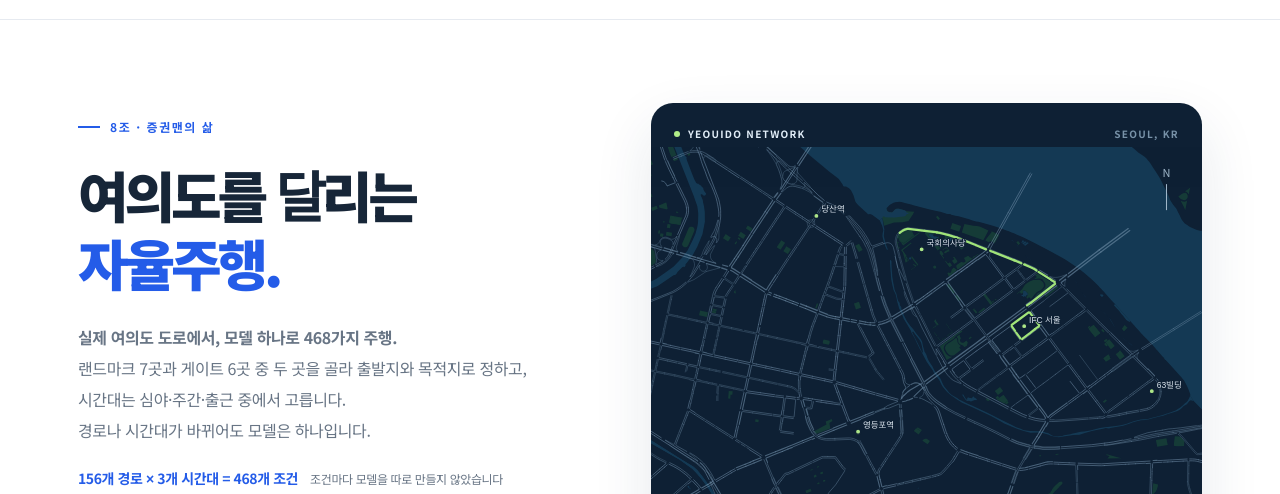
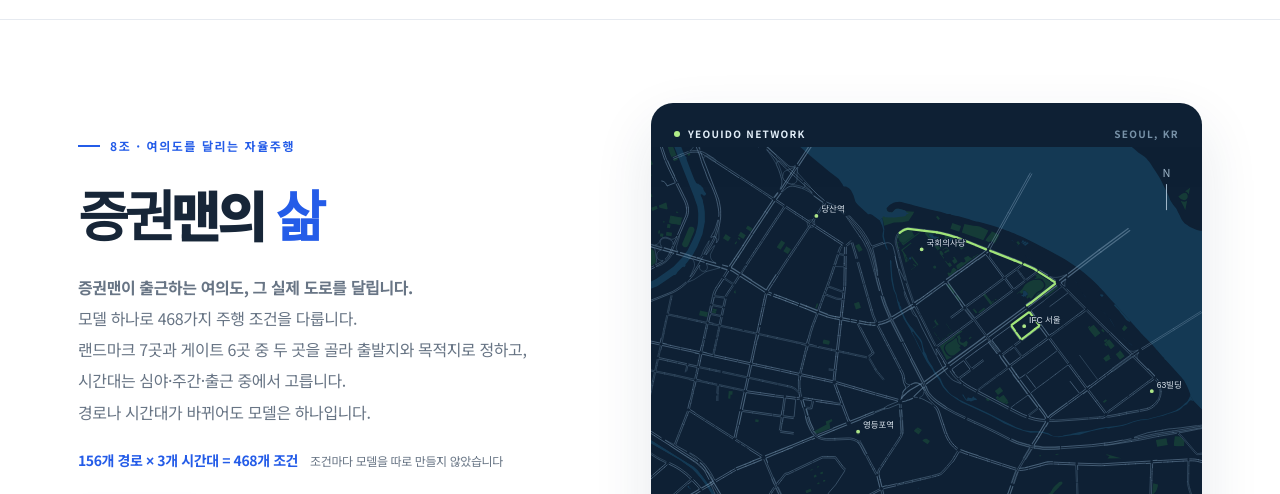
Before and after one commit to mk11226/yeouido-sumo, a plain HTML site: page index.html in a window 1280 px wide. Shown: the part 68-562 px from the top of the page. Drawn offline with Linux system fonts and the light colour scheme.

Commit message:
Add files via upload

```diff
--- a/index.html
+++ b/index.html
@@ -3,8 +3,8 @@
 <head>
 <meta charset="utf-8"><meta name="viewport" content="width=device-width,initial-scale=1">
 <meta name="description" content="여의도 실제 도로망에서 학습한 자율주행. SUMO와 BC·PPO를 활용한 8조 프로젝트의 코드, 데이터, 발표 자료와 주행 영상.">
-<link rel="canonical" href="https://mk11226.github.io/yeouido-sumo/"><meta property="og:url" content="https://mk11226.github.io/yeouido-sumo/"><meta property="og:type" content="website"><meta property="og:image" content="https://mk11226.github.io/yeouido-sumo/assets/yeouido-network.svg"><meta name="theme-color" content="#245ce8"><meta property="og:title" content="YEOUIDO DRIVE · 8조 여의도 자율주행"><meta property="og:description" content="여의도 실제 도로 데이터로 만든 SUMO 환경에서 학습한 자율주행 프로젝트.">
-<title>YEOUIDO DRIVE — 8조 여의도 자율주행 프로젝트</title>
+<link rel="canonical" href="https://mk11226.github.io/yeouido-sumo/"><meta property="og:url" content="https://mk11226.github.io/yeouido-sumo/"><meta property="og:type" content="website"><meta property="og:image" content="https://mk11226.github.io/yeouido-sumo/assets/yeouido-network.svg"><meta name="theme-color" content="#245ce8"><meta property="og:title" content="증권맨의 삶 · 8조 여의도 자율주행"><meta property="og:description" content="여의도 실제 도로 데이터로 만든 SUMO 환경에서 학습한 자율주행 프로젝트.">
+<title>증권맨의 삶 — 8조 여의도 자율주행 프로젝트</title>
 <link rel="icon" href="assets/favicon.svg" type="image/svg+xml"><link rel="stylesheet" href="style.css">
 <style>
 /* ===== 추가 섹션: 학습 단계 · 결과 · 주행 영상 (style.css 톤에 맞춤) ===== */
@@ -48,7 +48,7 @@
 
 <!-- ===== 소개 ===== -->
 <section class="hero wrap" id="project">
-<div class="hero-copy"><p class="eyebrow"><span class="tiny-line"></span> 8조 · 증권맨의 삶</p><h1>여의도를 달리는<br><span>자율주행.</span></h1><p class="hero-desc"><strong>실제 여의도 도로에서, 모델 하나로 468가지 주행.</strong><br>랜드마크 7곳과 게이트 6곳 중 두 곳을 골라 출발지와 목적지로 정하고,<br class="desktop-br"> 시간대는 심야·주간·출근 중에서 고릅니다.<br>경로나 시간대가 바뀌어도 모델은 하나입니다.</p><p class="route-count"><strong>156개 경로 × 3개 시간대 = 468개 조건</strong><span>조건마다 모델을 따로 만들지 않았습니다</span></p><div class="hero-links"><a class="button primary" data-resource="github" href="https://github.com/mk11226/yeouido_sumo_ws/tree/final" target="_blank" rel="noopener noreferrer"><svg viewBox="0 0 24 24" aria-hidden="true"><path d="m8 5-7 7 7 7m8-14 7 7-7 7M14 3l-4 18"/></svg>코드 보기</a><a class="button secondary" data-resource="dataset" href="https://huggingface.co/datasets/mk11226/yeouido_sumo" target="_blank" rel="noopener noreferrer">데이터셋 보기</a></div><div class="hero-meta"><span>실제 도로 데이터</span><span>SUMO 시뮬레이션</span><span>BC · PPO</span></div></div>
+<div class="hero-copy"><p class="eyebrow"><span class="tiny-line"></span> 8조 · 여의도를 달리는 자율주행</p><h1>증권맨의 <span>삶</span></h1><p class="hero-desc"><strong>증권맨이 출근하는 여의도, 그 실제 도로를 달립니다.</strong><br>모델 하나로 468가지 주행 조건을 다룹니다.<br>랜드마크 7곳과 게이트 6곳 중 두 곳을 골라 출발지와 목적지로 정하고,<br class="desktop-br"> 시간대는 심야·주간·출근 중에서 고릅니다.<br>경로나 시간대가 바뀌어도 모델은 하나입니다.</p><p class="route-count"><strong>156개 경로 × 3개 시간대 = 468개 조건</strong><span>조건마다 모델을 따로 만들지 않았습니다</span></p><div class="hero-links"><a class="button primary" data-resource="github" href="https://github.com/mk11226/yeouido_sumo_ws/tree/final" target="_blank" rel="noopener noreferrer"><svg viewBox="0 0 24 24" aria-hidden="true"><path d="m8 5-7 7 7 7m8-14 7 7-7 7M14 3l-4 18"/></svg>코드 보기</a><a class="button secondary" data-resource="dataset" href="https://huggingface.co/datasets/mk11226/yeouido_sumo" target="_blank" rel="noopener noreferrer">데이터셋 보기</a></div><div class="hero-meta"><span>실제 도로 데이터</span><span>SUMO 시뮬레이션</span><span>BC · PPO</span></div></div>
 <div class="hero-visual"><div class="map-top"><span><b class="live-dot"></b>YEOUIDO NETWORK</span><span>SEOUL, KR</span></div><img src="assets/yeouido-network.svg" alt="여의도·영등포 SUMO 도로망과 국회의사당에서 IFC 서울까지의 예시 경로" width="6207" height="4564" fetchpriority="high"><div class="map-compass" aria-hidden="true">N<span>│</span></div><div class="map-info"><span class="map-route-icon" aria-hidden="true">⌁</span><div><strong>실제 도로망으로 만든 환경</strong><span>여의도 · 당산 · 영등포</span></div><span class="map-tag">SUMO</span></div><p class="map-caption">실제 도로망 기반 지도입니다. 연두색 선은 예시 경로이며 모델의 주행 결과가 아닙니다.</p></div>
 </section>
 <div class="facts wrap" aria-label="프로젝트 구성"><div><strong>64<span>차원</span></strong><p>관측</p></div><div><strong>2<span>가지</span></strong><p>행동 · 가감속, 차로 변경</p></div><div><strong>3<span>개 시간대</span></strong><p>심야 · 주간 · 출근</p></div><div><strong>13<span>곳</span></strong><p>랜드마크 7곳 · 게이트 6곳</p></div></div>
```
